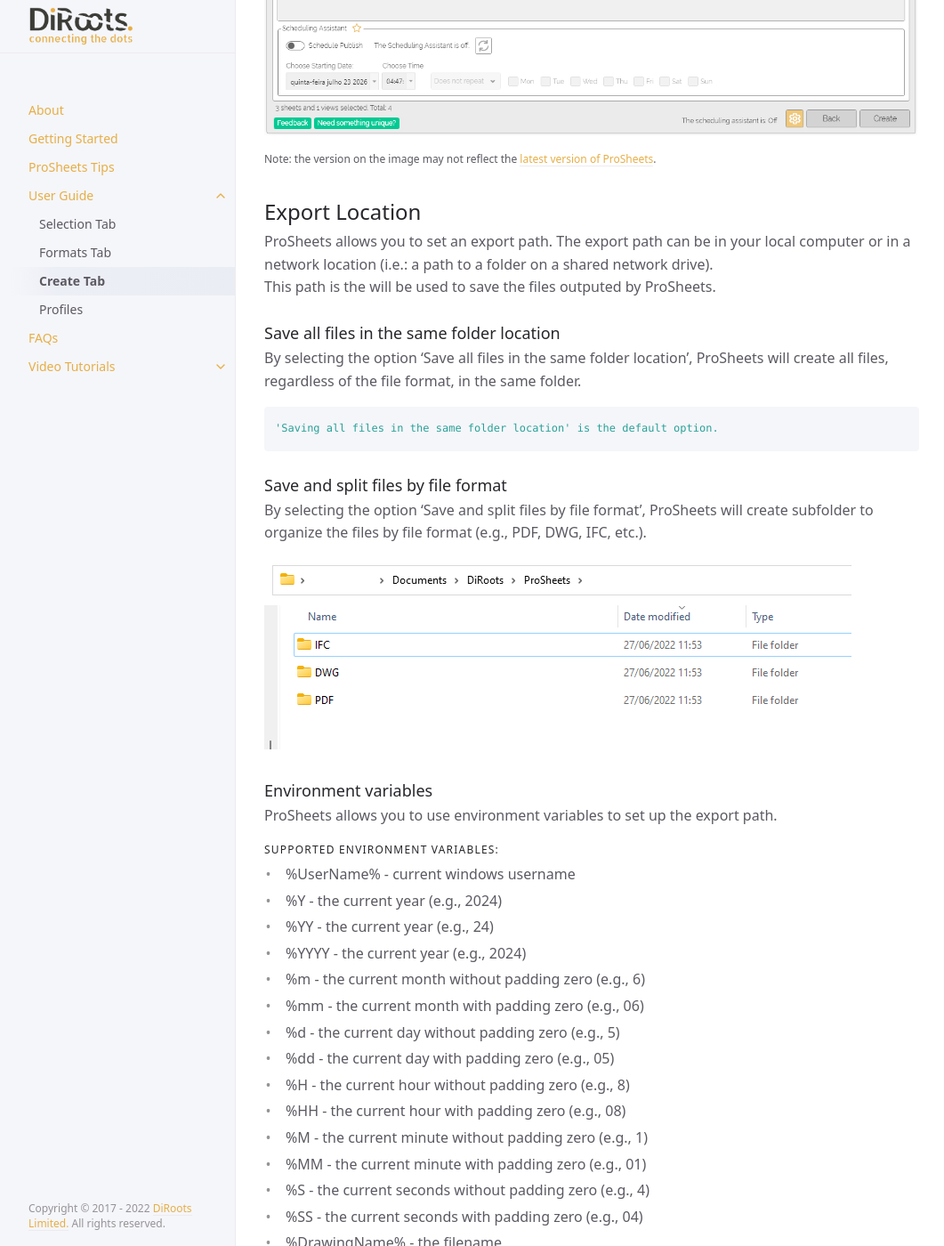
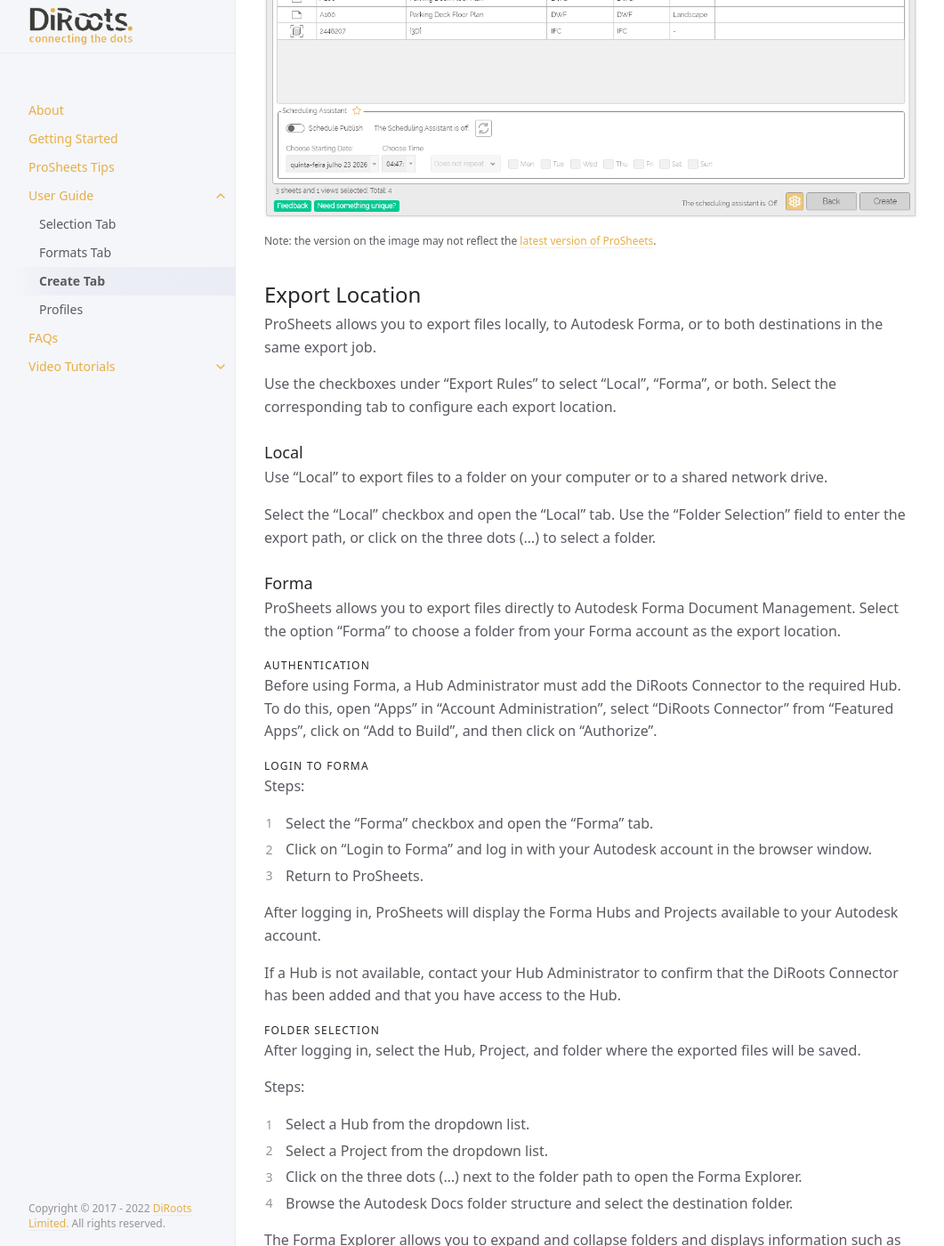
Before and after one commit to DiRoots-Limited/DiRoots.ProSheets.Releases, a Jekyll site: the page built from docs/ui-components/Create-tab.md, in a window 1280 px wide and 1400 px high, scrolled down 1097 px. Shown: the whole window at 89% size, without its empty margins (107-1168 px from the left). Built offline with Jekyll 4.4.1, drawn with Linux system fonts in a browser that asks for light colours; some of the changed text lies outside the part shown.

Commit message:
feat: add forma instructions - reorganized chapters

````diff
--- a/docs/ui-components/Create-tab.md
+++ b/docs/ui-components/Create-tab.md
@@ -23,29 +23,69 @@ nav_order: 3
 
 ## Export Location
 
-ProSheets allows you to set an export path. The export path can be in your local computer or in a network location (i.e.: a path to a folder on a shared network drive).
-This path is the will be used to save the files outputed by ProSheets.
+ProSheets allows you to export files locally, to Autodesk Forma, or to both destinations in the same export job.
 
-### Save all files in the same folder location
+Use the checkboxes under "Export Rules" to select "Local", "Forma", or both. Select the corresponding tab to configure each export location.
 
-By selecting the option 'Save all files in the same folder location', ProSheets will create all files, regardless of the file format, in the same folder.
+### Local
 
-```yaml
-'Saving all files in the same folder location' is the default option.
-```
+Use "Local" to export files to a folder on your computer or to a shared network drive.
 
-### Save and split files by file format
+Select the "Local" checkbox and open the "Local" tab. Use the "Folder Selection" field to enter the export path, or click on the three dots (...) to select a folder.
 
-By selecting the option 'Save and split files by file format', ProSheets will create subfolder to organize the files by file format (e.g., PDF, DWG, IFC, etc.).
+### Forma
+
+ProSheets allows you to export files directly to Autodesk Forma Document Management. Select the option "Forma" to choose a folder from your Forma account as the export location.
+
+#### Authentication
+
+Before using Forma, a Hub Administrator must add the DiRoots Connector to the required Hub. To do this, open "Apps" in "Account Administration", select "DiRoots Connector" from "Featured Apps", click on "Add to Build", and then click on "Authorize".
+
+#### Login to Forma
+
+Steps:
+
+1. Select the "Forma" checkbox and open the "Forma" tab.
+2. Click on "Login to Forma" and log in with your Autodesk account in the browser window.
+3. Return to ProSheets.
+
+After logging in, ProSheets will display the Forma Hubs and Projects available to your Autodesk account.
+
+If a Hub is not available, contact your Hub Administrator to confirm that the DiRoots Connector has been added and that you have access to the Hub.
+
+#### Folder selection
+
+After logging in, select the Hub, Project, and folder where the exported files will be saved.
+
+Steps:
+
+1. Select a Hub from the dropdown list.
+2. Select a Project from the dropdown list.
+3. Click on the three dots (...) next to the folder path to open the Forma Explorer.
+4. Browse the Autodesk Docs folder structure and select the destination folder.
+
+The Forma Explorer allows you to expand and collapse folders and displays information such as name, version, last updated date, updated by, and description.
+
+After selecting a folder, the Forma path will be displayed in the Create tab.
+
+When the export starts, ProSheets creates a new file in the selected folder. If a file with the same name already exists, ProSheets creates a new version.
+
+### Folder organization
+
+Use the radio buttons to choose how ProSheets organizes the exported files.
+
+- "Save all files in the same folder location" - saves all exported files in the selected folder.
+- "Save and split files by file format" - creates a subfolder for each exported file format.
 
 ![ProSheets Revit Save and split files by file format](../../assets/images/PS-split-files-by-format.png)
 
 ### Environment variables
 
-ProSheets allows you to use environment variables to set up the export path.
+ProSheets allows you to use environment variables in the "Folder Selection" path for Local and Forma exports.
 
 #### Supported environment variables:
-- %UserName% - current windows username
+
+- %UserName% - current Windows username
 - %Y - the current year (e.g., 2024)
 - %YY - the current year (e.g., 24)
 - %YYYY - the current year (e.g., 2024)
@@ -62,7 +102,7 @@ ProSheets allows you to use environment variables to set up the export path.
 - %DrawingName% - the filename
 - %IssueDate% - the Sheet Issue Date builtin parameter
 
-Pratical Example.
+Local export example:
 
 Input:
 
@@ -72,9 +112,23 @@ Output:
 
 ![ProSheets Revit path with environment variables](../../assets/images/PS-path-environment-variables.png)
 
-#### Organize folders
+### Generate Export Report
 
-You can also select the radio buttons to save all files in the same folder location or split files by file format.
+Use the report dropdown to choose whether ProSheets generates a report after the export. The report can be generated in .XLSX (Excel spreadsheet) or .CSV (comma-separated values).
+
+The same report option applies to Local and Forma exports.
+
+![ProSheets Revit Export Report to Excel or CSV](../../assets\images\GIFs\Export\PS-SaveReport.gif)
+<sub>Note: the version on the image may not reflect the [latest version of ProSheets](https://diroots.com/revit-plugins/revit-to-pdf-dwg-dgn-dwf-nwc-ifc-and-images-with-prosheets/).</sub>
+
+Information included in the report:
+- List of the files that were created (filename, file format, location path, export time, status)
+- Total export time and date of the export job
+
+For Forma exports, the report also includes the selected Forma path.
+
+Example:
+![ProSheets Revit Export Report in Excel](../../assets/images/PS-Revit-Excel-Report.png)
 
 ## Paper Size and Orientation
 
@@ -101,20 +155,6 @@ Also use the right-click to "Open Sheet/View" and to "Remove Sheet/View from Que
 
 ![ProSheets Open View](../../assets\images\GIFs\Export\PS-OpenViewSheet.gif)
 <sub>Note: the version on the image may not reflect the [latest version of ProSheets](https://diroots.com/revit-plugins/revit-to-pdf-dwg-dgn-dwf-nwc-ifc-and-images-with-prosheets/).</sub>
-
-## Generate Export Report
-
-ProSheets also allows you to generate export reports. The report can be generated in .XLSX (a.k.a Excel spreadsheet) or .CSV (comma-separated values).
-
-![ProSheets Revit Export Report to Excel or CSV](../../assets\images\GIFs\Export\PS-SaveReport.gif)
-<sub>Note: the version on the image may not reflect the [latest version of ProSheets](https://diroots.com/revit-plugins/revit-to-pdf-dwg-dgn-dwf-nwc-ifc-and-images-with-prosheets/).</sub>
-
-Information included in the report:
-- List of the files that were created (filename, file format, location path, export time, status)
-- Total export time and date of the export job
-
-Example:
-![ProSheets Revit Export Report in Excel](../../assets/images/PS-Revit-Excel-Report.png)
 
 ---
 
````
